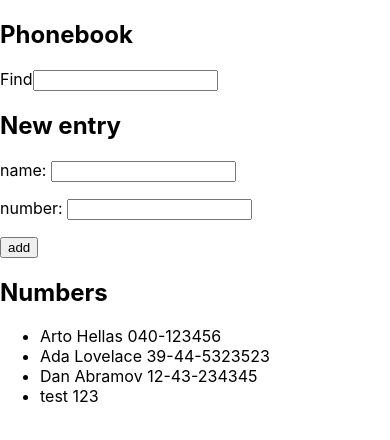
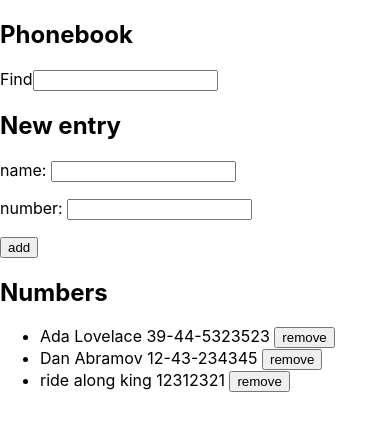
Before and after one commit to Louis-Huynh/Lookup-Frontend, a React (Create React App) app in the folder part2/phonebook/: page / in a window 390 px wide. Shown: the top 440 px of the page. Built offline with nearby package versions, Linux system fonts and the light colour scheme; data requests are answered from the project's data file; the HTML template or start-up script is replaced by a standard one.

Commit message:
ex 2.17 phonebook step 9

```diff
--- a/part2/phonebook/db.json
+++ b/part2/phonebook/db.json
@@ -1,10 +1,5 @@
 {
   "persons": [
-    {
-      "name": "Arto Hellas",
-      "number": "040-123456",
-      "id": 1
-    },
     {
       "name": "Ada Lovelace",
       "number": "39-44-5323523",
@@ -12,12 +7,12 @@
     },
     {
       "name": "Dan Abramov",
-      "number": "12-43-234345",
-      "id": 3
+      "id": 3,
+      "number": "12-43-234345"
     },
     {
-      "name": "test ",
-      "number": "123",
+      "name": "ride along king",
+      "number": "12312321",
       "id": 4
     }
   ]
--- a/part2/phonebook/src/App.js
+++ b/part2/phonebook/src/App.js
@@ -31,8 +31,6 @@ const App = () => {
     }
 
     if (foundIt) {
-      setNewName("");
-      setNewNumber("");
     } else {
       const newEntry = { name: newName, number: newNumber };
 
@@ -42,6 +40,9 @@ const App = () => {
           setPersons(persons.concat(responseData));
         })
         .catch((error) => console.log("error: ", error));
+
+      setNewName("");
+      setNewNumber("");
     }
   };
 
@@ -69,10 +70,31 @@ const App = () => {
   const displayFiltered = entriesShow.map((entry) => {
     return (
       <li key={entry.id}>
-        {entry.name} {entry.number}
+        {entry.name} {entry.number}{" "}
+        <button type="click" onClick={() => handleDelete(entry.id)}>
+          remove
+        </button>
       </li>
     );
   });
+
+  const handleDelete = (id) => {
+    const result = window.confirm(
+      "Are you sure you wish to delete your work of art?"
+    );
+    if (result) {
+      personServ.deleteEntry(id).then((response) => {
+        console.log("success: ", response);
+        setPersons(
+          persons.filter((aPerson) => {
+            return aPerson.id !== id;
+          })
+        );
+      });
+    } else {
+      console.log("no changes made");
+    }
+  };
 
   return (
     <div>
@@ -89,7 +111,6 @@ const App = () => {
       />
 
       <h2>Numbers</h2>
-      {}
       <Display displayFiltered={displayFiltered} />
     </div>
   );
--- a/part2/phonebook/src/services/personServ.js
+++ b/part2/phonebook/src/services/personServ.js
@@ -12,4 +12,9 @@ const add = (anObj) => {
   return request.then((response) => response.data);
 };
 
-export default { getAll, add };
+const deleteEntry = (id) => {
+  const request = axios.delete(`${baseURL}/${id}`);
+  return request;
+};
+
+export default { getAll, add, deleteEntry };
```
